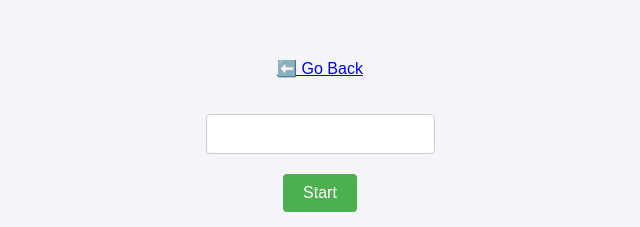
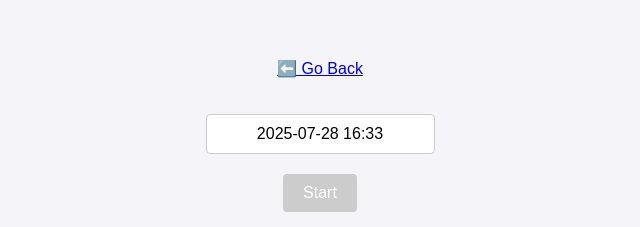
Before and after one commit to SergiiPavlov/goit-js-hw-10, a plain HTML site: page 1-timer.html in a window 1280 px wide. Shown: the part 239-466 px from the top of the page, without its empty margins (320-960 px from the left). Drawn offline with Linux system fonts and the light colour scheme; files that its build step writes are made by us from their sources.

Commit message:
Deploying to gh-pages from @ SergiiPavlov/goit-js-hw-10@3050c709bd7ec16daeb3ae96f1532cf0925f720e 🚀

```diff
--- a/1-timer.html
+++ b/1-timer.html
@@ -4,11 +4,11 @@
     <meta charset="UTF-8" />
     <meta name="viewport" content="width=device-width, initial-scale=1.0" />
     <title>Countdown Timer</title>
-    <script type="module" crossorigin src="/goit-js-hw-09/1-timer.js"></script>
-    <link rel="modulepreload" crossorigin href="/goit-js-hw-09/assets/modulepreload-polyfill-B5Qt9EMX.js">
-    <link rel="modulepreload" crossorigin href="/goit-js-hw-09/assets/vendor-BbbuE1sJ.js">
-    <link rel="stylesheet" crossorigin href="/goit-js-hw-09/assets/vendor-CZjNVMTf.css">
-    <link rel="stylesheet" crossorigin href="/goit-js-hw-09/assets/1-timer-CSi9ggpg.css">
+    <script type="module" crossorigin src="/goit-js-hw-10/1-timer.js"></script>
+    <link rel="modulepreload" crossorigin href="/goit-js-hw-10/assets/modulepreload-polyfill-B5Qt9EMX.js">
+    <link rel="modulepreload" crossorigin href="/goit-js-hw-10/assets/vendor-BbbuE1sJ.js">
+    <link rel="stylesheet" crossorigin href="/goit-js-hw-10/assets/vendor-CZjNVMTf.css">
+    <link rel="stylesheet" crossorigin href="/goit-js-hw-10/assets/1-timer-CSi9ggpg.css">
   </head>
   <body>
     <p><a href="./index.html">⬅️ Go Back</a></p>
--- a/1-timer.js
+++ b/1-timer.js
@@ -1,2 +1,2 @@
-import"./assets/modulepreload-polyfill-B5Qt9EMX.js";import{f,i as y}from"./assets/vendor-BbbuE1sJ.js";const S="/goit-js-hw-09/assets/tick-CH0QvUoT.mp3",w="/goit-js-hw-09/assets/end-B1eJjO_9.mp3",r=document.getElementById("datetime-picker"),n=document.querySelector("[data-start]"),D=document.querySelector("[data-days]"),b=document.querySelector("[data-hours]"),g=document.querySelector("[data-minutes]"),k=document.querySelector("[data-seconds]"),s=new Audio(S),C=new Audio(w);let i=null,c=null;n.disabled=!0;const T={enableTime:!0,time_24hr:!0,defaultDate:new Date,minuteIncrement:1,onClose(e){const t=e[0];t<new Date?(y.error({title:"Error",message:"Please choose a date in the future",position:"topRight"}),n.disabled=!0):(i=t,n.disabled=!1)}};f(r,T);n.addEventListener("click",()=>{n.disabled=!0,r.disabled=!0,c=setInterval(()=>{const t=i-new Date;if(t<=1e3){s.pause(),s.currentTime=0,clearInterval(c),r.disabled=!1,u({days:0,hours:0,minutes:0,seconds:0}),C.play();return}s.currentTime=0,s.play();const o=q(t);u(o)},1e3)});function u({days:e,hours:t,minutes:o,seconds:d}){D.textContent=a(e),b.textContent=a(t),g.textContent=a(o),k.textContent=a(d)}function a(e){return String(e).padStart(2,"0")}function q(e){const l=Math.floor(e/864e5),m=Math.floor(e%864e5/36e5),h=Math.floor(e%864e5%36e5/6e4),p=Math.floor(e%864e5%36e5%6e4/1e3);return{days:l,hours:m,minutes:h,seconds:p}}
+import"./assets/modulepreload-polyfill-B5Qt9EMX.js";import{f,i as y}from"./assets/vendor-BbbuE1sJ.js";const S="/goit-js-hw-10/assets/tick-CH0QvUoT.mp3",w="/goit-js-hw-10/assets/end-B1eJjO_9.mp3",r=document.getElementById("datetime-picker"),n=document.querySelector("[data-start]"),D=document.querySelector("[data-days]"),b=document.querySelector("[data-hours]"),g=document.querySelector("[data-minutes]"),k=document.querySelector("[data-seconds]"),s=new Audio(S),C=new Audio(w);let i=null,c=null;n.disabled=!0;const T={enableTime:!0,time_24hr:!0,defaultDate:new Date,minuteIncrement:1,onClose(e){const t=e[0];t<new Date?(y.error({title:"Error",message:"Please choose a date in the future",position:"topRight"}),n.disabled=!0):(i=t,n.disabled=!1)}};f(r,T);n.addEventListener("click",()=>{n.disabled=!0,r.disabled=!0,c=setInterval(()=>{const t=i-new Date;if(t<=1e3){s.pause(),s.currentTime=0,clearInterval(c),r.disabled=!1,u({days:0,hours:0,minutes:0,seconds:0}),C.play();return}s.currentTime=0,s.play();const o=q(t);u(o)},1e3)});function u({days:e,hours:t,minutes:o,seconds:d}){D.textContent=a(e),b.textContent=a(t),g.textContent=a(o),k.textContent=a(d)}function a(e){return String(e).padStart(2,"0")}function q(e){const l=Math.floor(e/864e5),m=Math.floor(e%864e5/36e5),h=Math.floor(e%864e5%36e5/6e4),p=Math.floor(e%864e5%36e5%6e4/1e3);return{days:l,hours:m,minutes:h,seconds:p}}
 //# sourceMappingURL=1-timer.js.map
```
Also changed, not shown: 2-snackbar.html (+5 -5 lines), index.html (+1 -1 lines).
